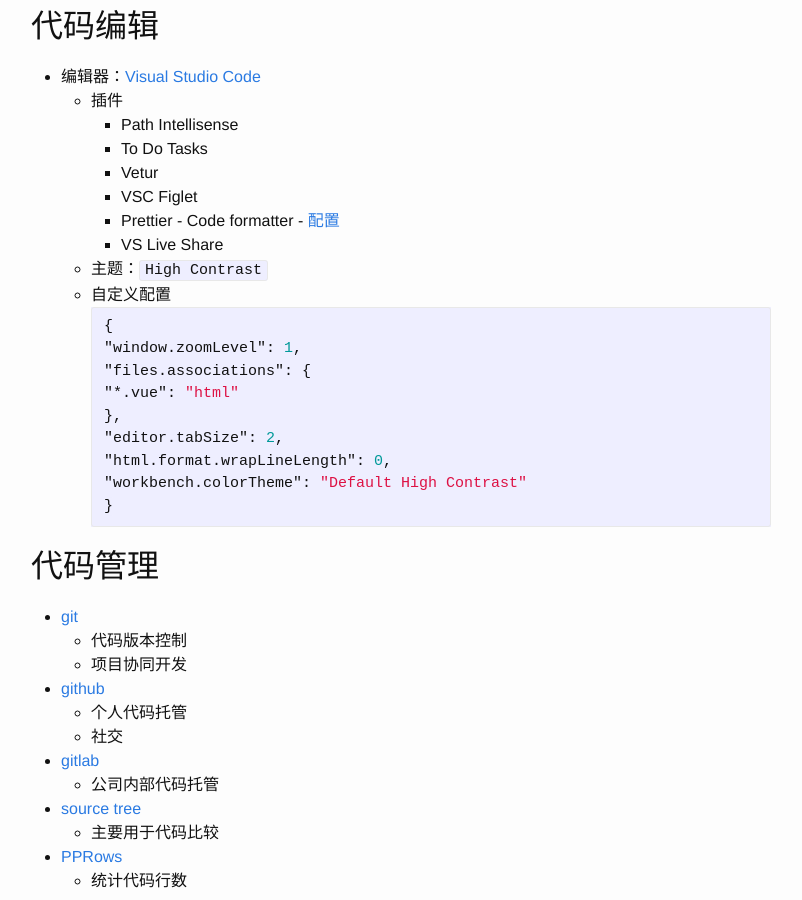
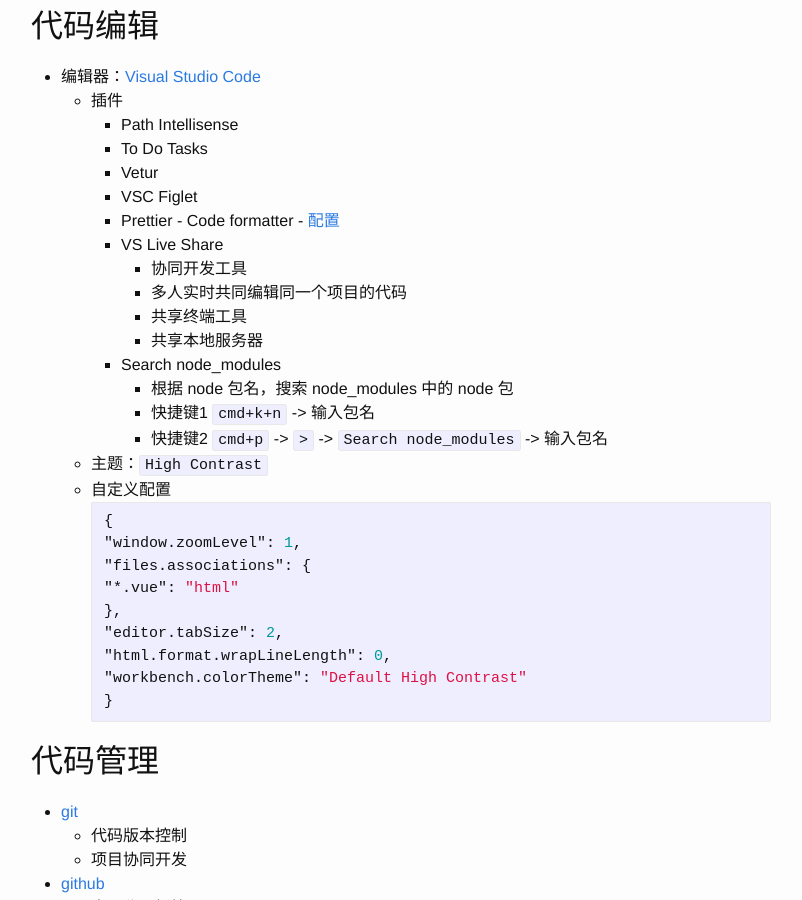
Before and after one commit to bigfact/bigfact.github.io, a Jekyll site: the page built from _posts/201712/2017-12-25-my-tools.md, in a window 1280 px wide and 900 px high, scrolled down 591 px. Shown: the whole window, without its empty margins (239-1041 px from the left). Built offline with Jekyll 4.4.1, drawn with Linux system fonts in a browser that asks for light colours; comment, search, counter and statistics services are not loaded.

Commit message:
update _posts/2017-12-25-my-tools.md 添加一个 vscode 搜索 node_modules 下 node 包的插件

````diff
--- a/_posts/201712/2017-12-25-my-tools.md
+++ b/_posts/201712/2017-12-25-my-tools.md
@@ -25,6 +25,14 @@
     * VSC Figlet
     * Prettier - Code formatter - [配置](/js/.prettierrc.js){:target="_blank"}
     * VS Live Share
+      * 协同开发工具
+      * 多人实时共同编辑同一个项目的代码
+      * 共享终端工具
+      * 共享本地服务器
+    * Search node_modules
+      * 根据 node 包名，搜索 node_modules 中的 node 包
+      * 快捷键1 `cmd+k+n` -> 输入包名
+      * 快捷键2 `cmd+p` -> `>` -> `Search node_modules` -> 输入包名
   * 主题：`High Contrast`
   * 自定义配置
 ```json
````
